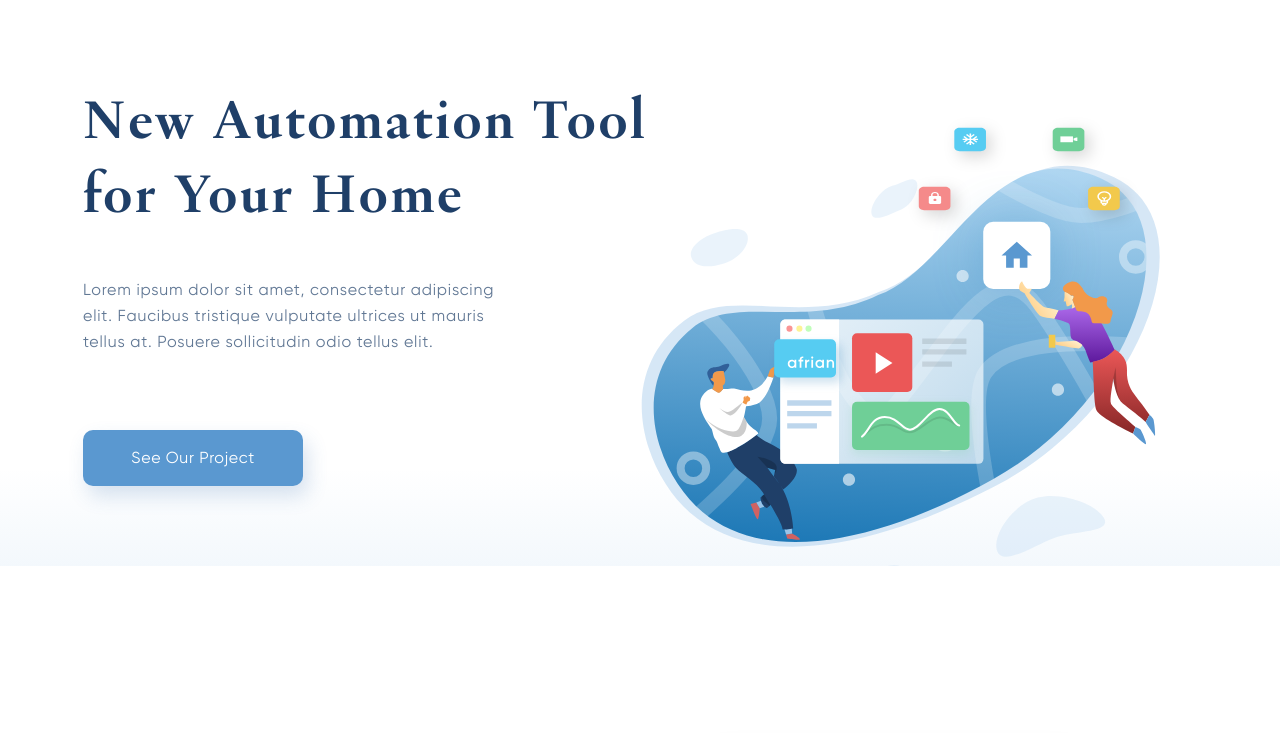
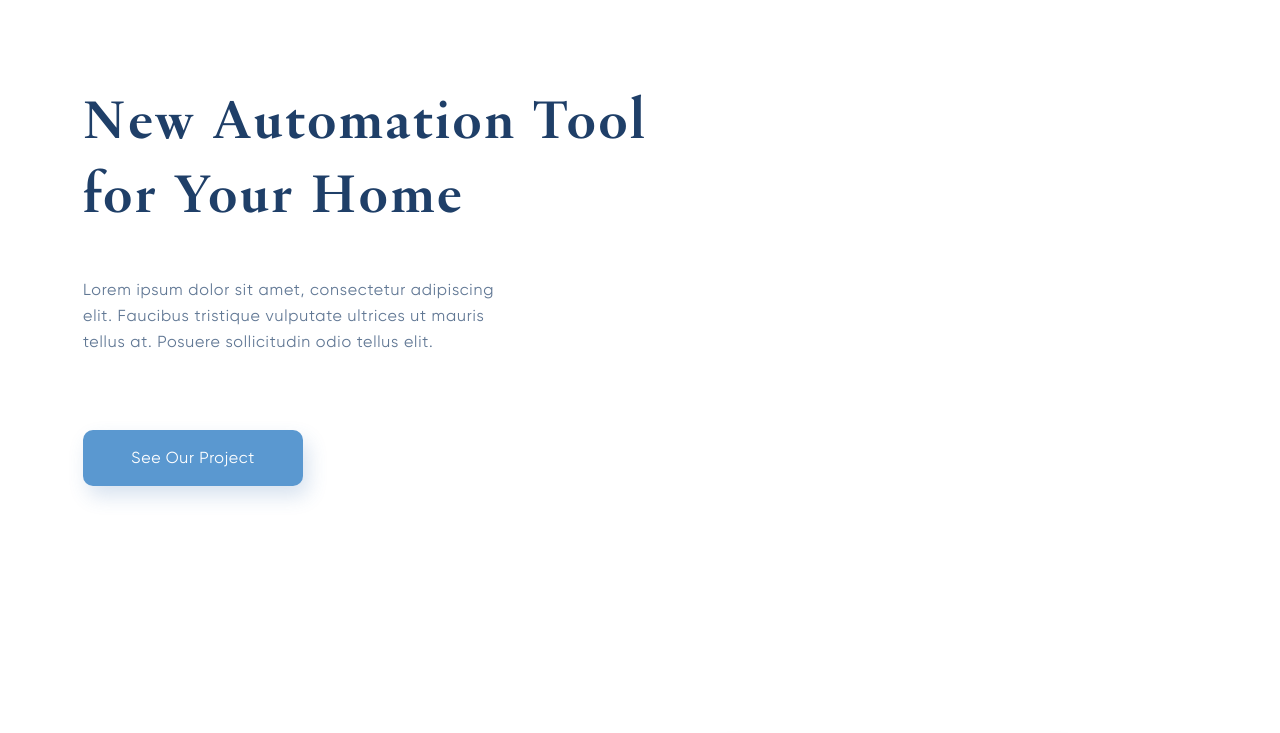
Before and after one commit to TheSeny4/Project, a website built with Vite: page index.html in a window 1280 px wide. Shown: the part 61-794 px from the top of the page. Built offline with nearby package versions, Linux system fonts and the light colour scheme; files whose address does not match are found by name.

Commit message:
Update style.css

```diff
--- a/css/style.css
+++ b/css/style.css
@@ -846,7 +846,7 @@ label {
     display: none;
   }
   .hero {
-    background-image: url(/public/img/bg.svg);
+    background-image: url(./public/img/bg.svg);
     height: auto;
     position: relative;
     width: 100%;
```
